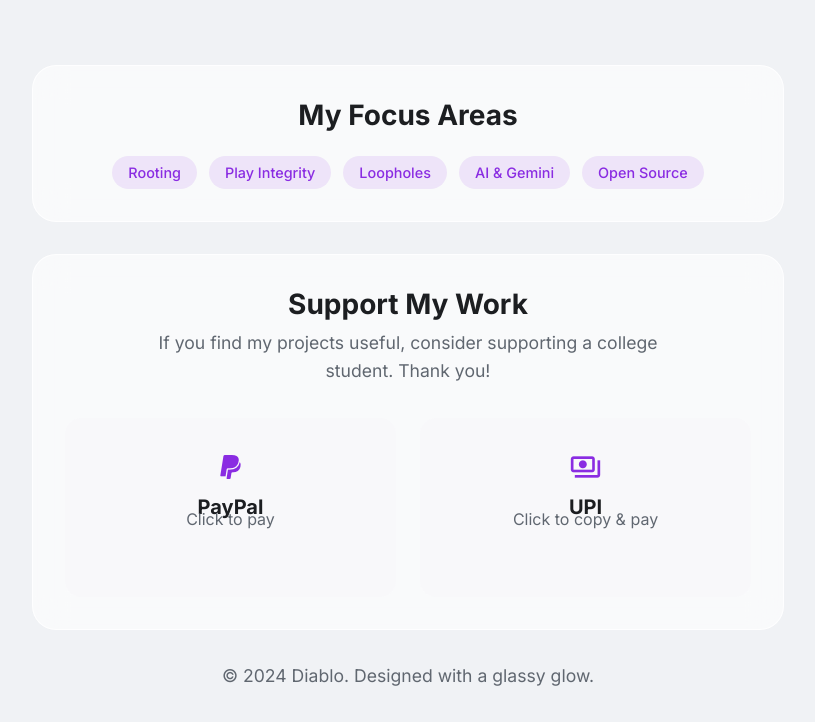
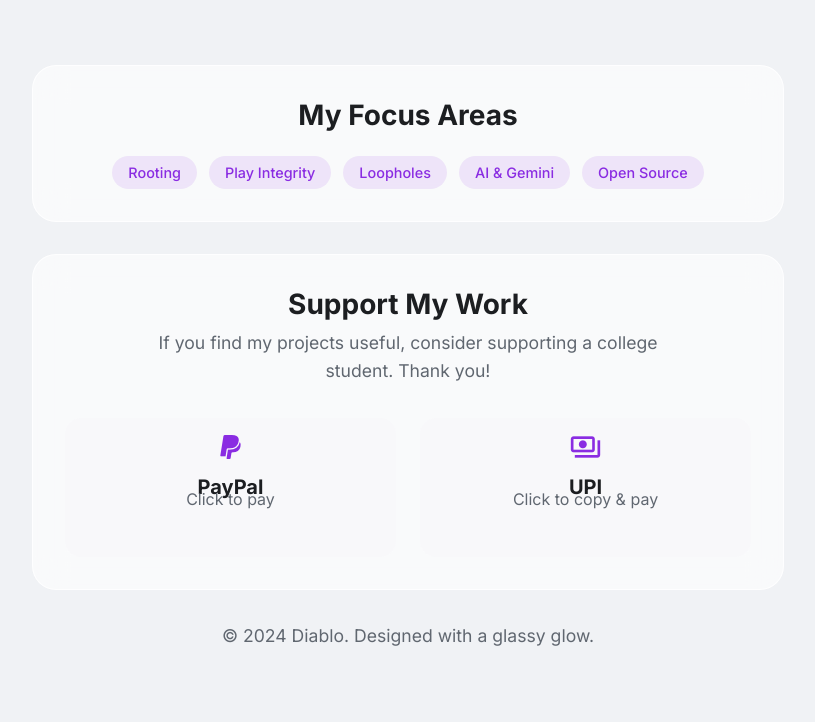
Before and after one commit to Diabloxvx/Diabloxvx.github.io, a plain HTML site: page index.html in a window 1280 px wide. Shown: the part 753-1475 px from the top of the page, without its empty margins (232-1047 px from the left). After the commit the page ends 1435 px from the top, so only its background shows below. Drawn offline with Linux system fonts and the light colour scheme.

Commit message:
Update style.css

```diff
--- a/style.css
+++ b/style.css
@@ -193,7 +193,7 @@ p { color: var(--text-secondary); line-height: 1.6; font-size: 1.1rem; }
     background-color: color-mix(in srgb, var(--glass-bg), var(--bg-color) 40%);
     border: 1px solid transparent;
     border-radius: var(--border-radius-md);
-    padding: 2rem;
+    padding: 0.75rem;
     text-align: center;
     text-decoration: none;
     cursor: pointer;
```
